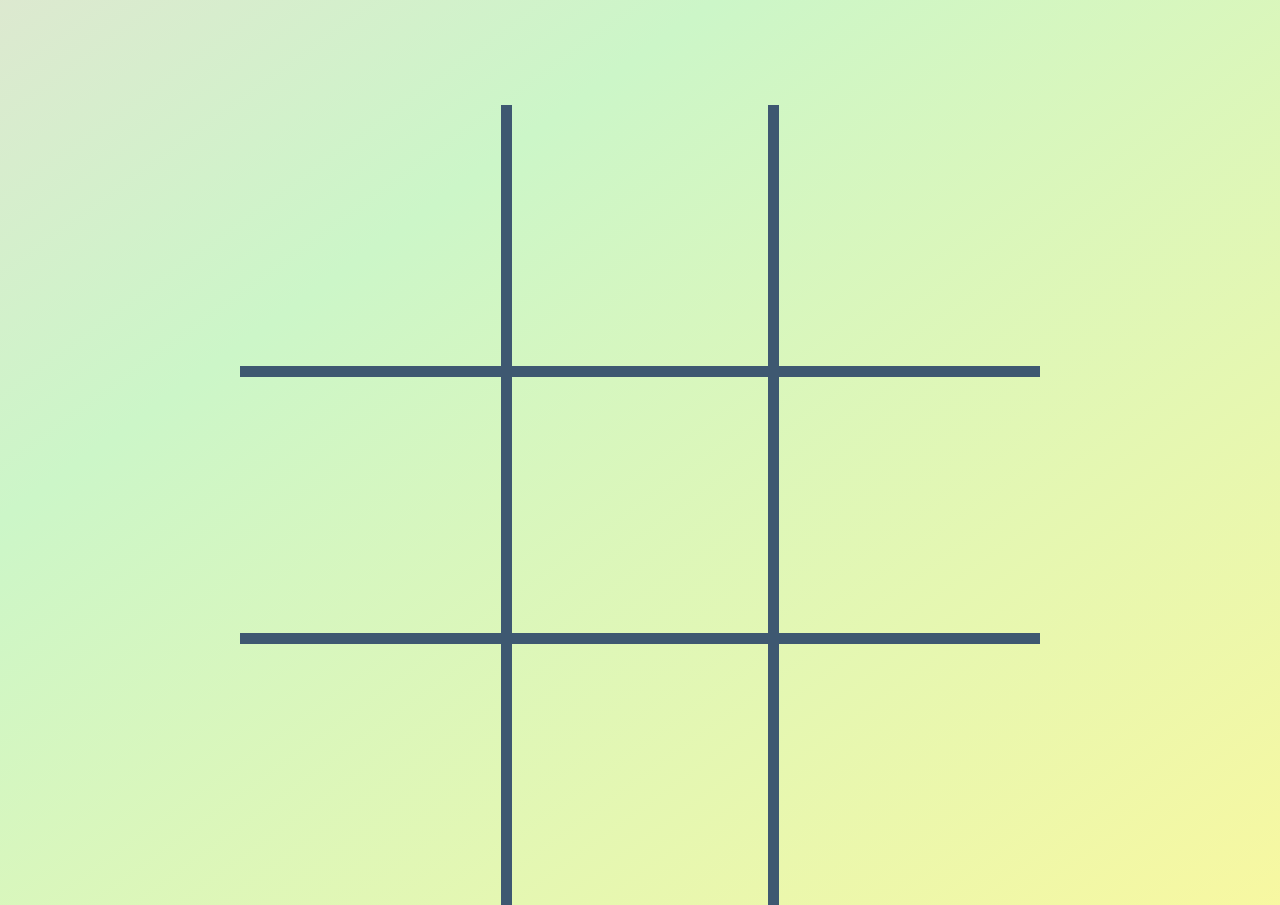
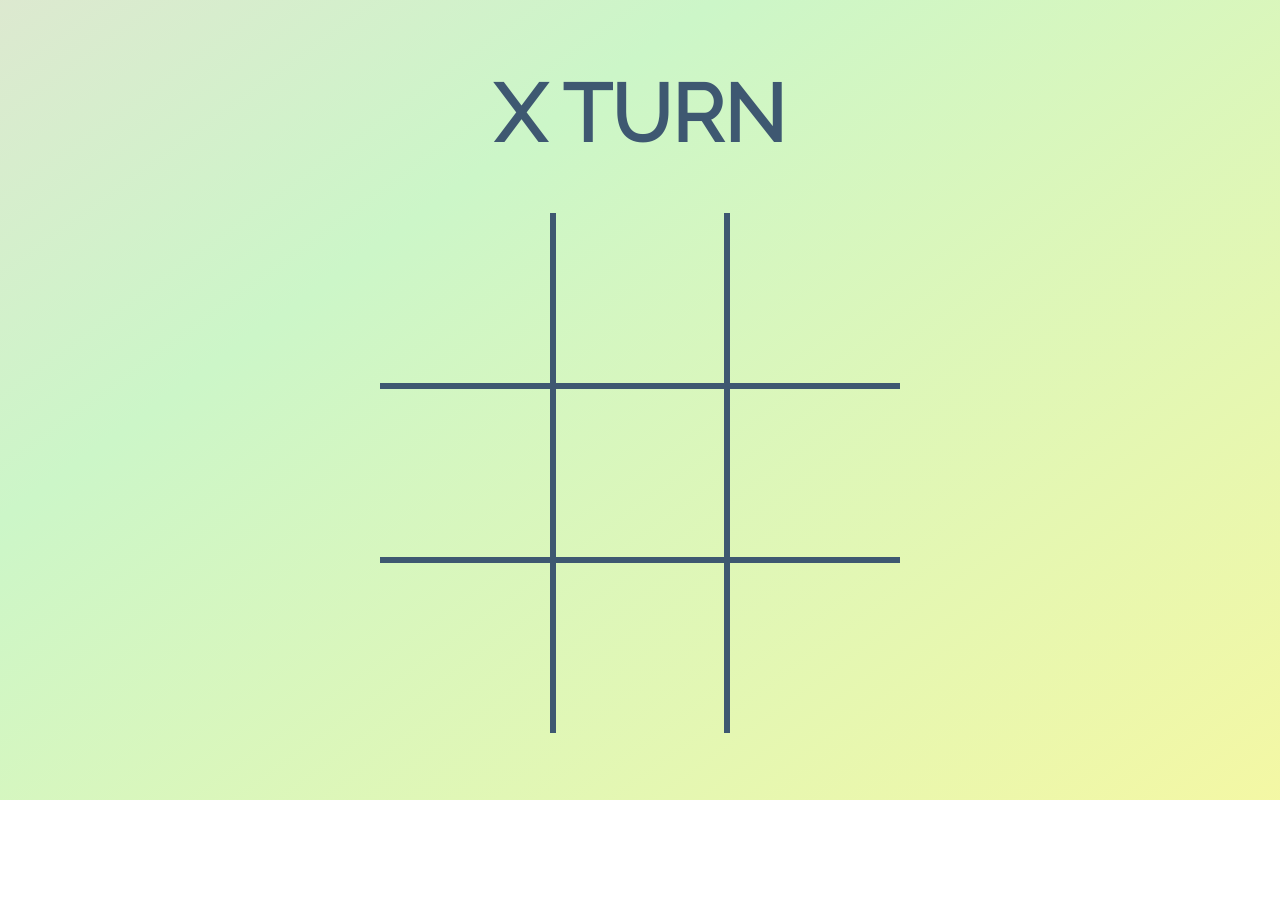
Before and after one commit to qhouguet/tictactoe-react-training, a React (Vite) app: page / in a window 1280 px wide. After the commit the page ends 800 px from the top, so only its background shows below. Built offline with nearby package versions, Linux system fonts and the light colour scheme.

Commit message:
CSS Changes + add font

```diff
--- a/src/components/Cell.tsx
+++ b/src/components/Cell.tsx
@@ -1,4 +1,5 @@
 import { useGameContext } from '../hooks/useGameContext';
+import { CellValueEnum } from '../model/cell-value.enum';
 
 type Props = {
 	x: number;
@@ -19,6 +20,12 @@ export function Cell({ x, y }: Props) {
 	const cellValue = board[x][y];
 
 	return (
-		<td className={`${isGameWon ? 'endgame' : ''}`} onClick={handleClick} data-value={cellValue} />
+		<td
+			className={`${isGameWon ? 'endgame' : ''} ${
+				player === CellValueEnum.X ? 'x-hover' : 'o-hover'
+			}`}
+			onClick={handleClick}
+			data-value={cellValue}
+		/>
 	);
 }
--- a/src/contexts/GameContextProvider.tsx
+++ b/src/contexts/GameContextProvider.tsx
@@ -42,7 +42,7 @@ export function GameContextProvider({ children }: PropsWithChildren) {
 	const checkEndGame = (value: CellValueEnum | null) => {
 		if (value !== null) {
 			endGame();
-			writeEndMessage(value + ' have won');
+			writeEndMessage(value + ' has won');
 		} else if (movesLeft <= 0) {
 			endGame();
 			writeEndMessage("It's a tie");
--- a/src/index.css
+++ b/src/index.css
@@ -1,5 +1,23 @@
+@font-face {
+	font-family: 'Raleway';
+	src: url(./fonts/Raleway-Regular.ttf);
+}
+
 * {
 	box-sizing: border-box;
+}
+
+:root {
+	--bg-gradient-1: #fff89a;
+	--bg-gradient-2: #ccf6c8;
+	--bg-gradient-3: #fdcedf;
+
+	--main-color-1: #7659b6;
+	--main-color-2: #e65722;
+
+	--grid-color: #3e5871;
+
+	font-size: 16px;
 }
 
 body {
@@ -8,19 +26,31 @@ body {
 	align-items: center;
 	justify-content: center;
 	height: 100vh;
+	width: 100vw;
 	margin: 0;
-	font-family: sans-serif;
-	background: linear-gradient(324deg, #fff89a, #ccf6c8, #fdcedf);
+	font-family: 'Raleway';
+	background: linear-gradient(
+		324deg,
+		var(--bg-gradient-1),
+		var(--bg-gradient-2),
+		var(--bg-gradient-3)
+	);
 	background-size: 180% 180%;
 	animation: gradient-animation 21s ease infinite;
 }
 
+.game-container {
+	display: flex;
+	flex-direction: column;
+	align-items: center;
+	justify-content: center;
+}
+
 table {
-	max-width: 800px;
-	max-height: 800px;
-	width: 70vw;
-	height: 70vw;
-	/* margin: auto; */
+	max-height: 65vh;
+	max-width: 65vh;
+	width: 90vw;
+	height: 90vw;
 	border-collapse: collapse;
 	border-radius: 20px;
 	overflow: hidden;
@@ -32,10 +62,9 @@ h2 {
 }
 
 td {
-	/* border: 2px solid black; */
 	cursor: pointer;
 	text-align: center;
-	font-size: 15vw;
+	font-size: 3rem;
 	width: calc(100% / 3);
 	height: calc(100% / 3);
 }
@@ -50,25 +79,39 @@ td:not([data-value='EMPTY']):after {
 }
 
 td[data-value='X'] {
-	color: #e286eb;
+	color: var(--main-color-1);
 }
 
 td[data-value='O'] {
-	color: #68c8ff;
+	color: var(--main-color-2);
 }
 
-td:hover {
+/* td:hover {
 	background: #fcf4fd;
+} */
+
+.x-hover:hover::after {
+	content: 'X';
+	opacity: 0.5;
+	color: var(--main-color-1);
+}
+
+.o-hover:hover::after {
+	content: 'O';
+	opacity: 0.5;
+	color: var(--main-color-2);
 }
 
 tr:nth-child(2) {
-	border-top: 0.9vw solid #3e5871;
-	border-bottom: 0.9vw solid #3e5871;
+	border-width: 6px 0;
+	border-color: var(--grid-color);
+	border-style: solid;
 }
 
 tr td:nth-child(2) {
-	border-left: 0.9vw solid #3e5871;
-	border-right: 0.9vw solid #3e5871;
+	border-width: 0 6px;
+	border-color: var(--grid-color);
+	border-style: solid;
 }
 
 .endgame {
@@ -76,7 +119,7 @@ tr td:nth-child(2) {
 }
 
 .ending-message {
-	font-size: 10vw;
+	font-size: 3rem;
 	text-align: center;
 	text-transform: uppercase;
 }
@@ -93,12 +136,12 @@ tr td:nth-child(2) {
 	}
 }
 
-@media screen and (min-width: 1142px) {
+@media screen and (min-width: 992px) {
 	td {
-		font-size: 200px;
+		font-size: 5rem;
 	}
 
 	.ending-message {
-		font-size: 113px;
+		font-size: 5rem;
 	}
 }
```
Also changed, not shown: src/fonts/Raleway-Regular.ttf (added).
